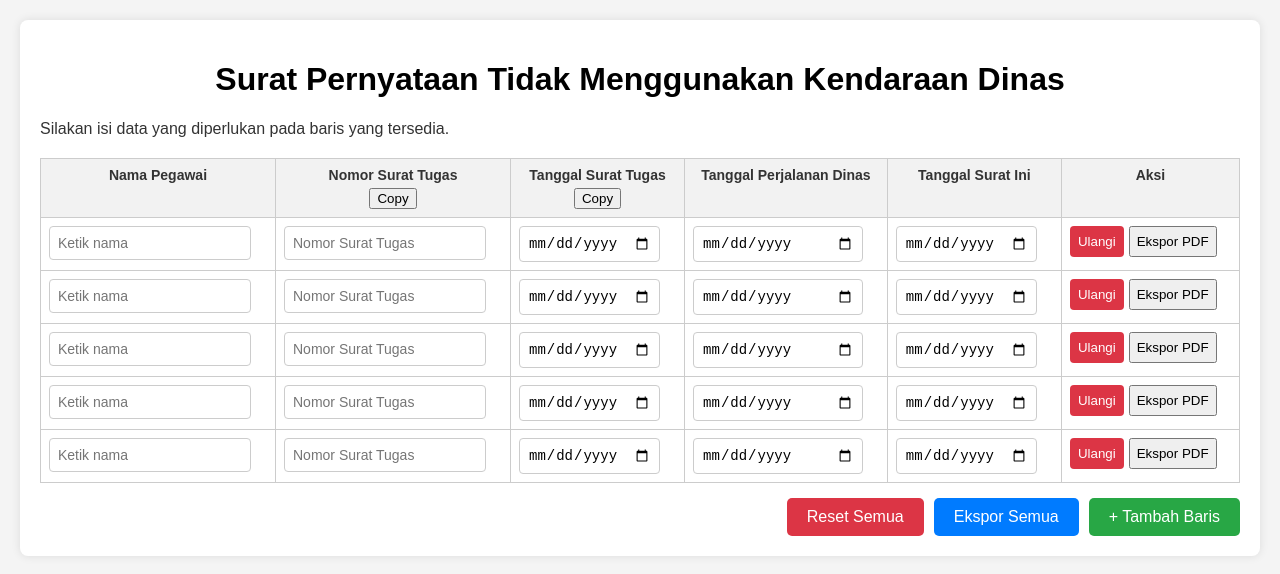
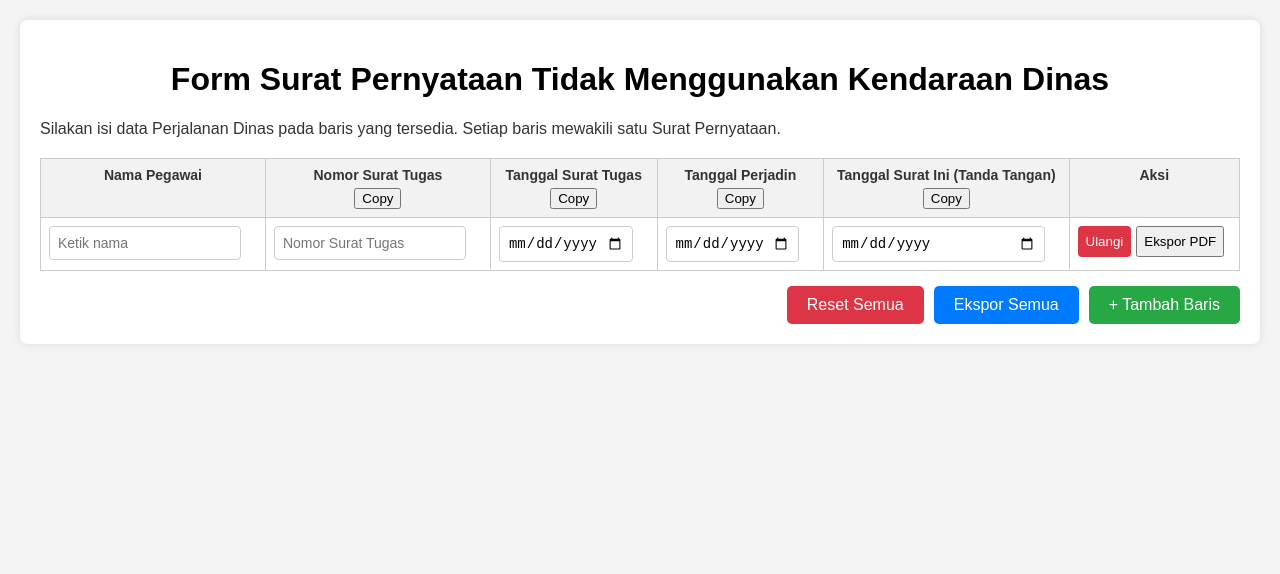
Before and after one commit to reyrompascode/surattidakmenggunakankendaraandinas, a plain HTML site: page index.html in a window 1280 px wide. Drawn offline with nearby package versions, Linux system fonts and the light colour scheme.

Commit message:
Update index.html

```diff
--- a/index.html
+++ b/index.html
@@ -3,19 +3,21 @@
   <head>
     <meta charset="UTF-8" />
     <meta name="viewport" content="width=device-width, initial-scale=1.0" />
-    <title>Surat Pernyataan Tidak Menggunakan Kendaraan Dinas</title>
+    <title>
+      Generator Surat Pernyataan Non-Kendaraan Dinas BPS Kota Jakarta Barat
+    </title>
 
-    <!-- pdfmake -->
-    <script src="https://cdnjs.cloudflare.com/ajax/libs/pdfmake/0.2.7/pdfmake.min.js"></script>
-    <script src="https://cdnjs.cloudflare.com/ajax/libs/pdfmake/0.2.7/vfs_fonts.js"></script>
+    <script src="https://cdnjs.cloudflare.com/ajax/libs/jspdf/2.5.1/jspdf.umd.min.js"></script>
 
-    <!-- CSS -->
     <link rel="stylesheet" href="style.css" />
   </head>
   <body>
     <div class="container" id="form-container">
-      <h1>Surat Pernyataan Tidak Menggunakan Kendaraan Dinas</h1>
-      <p>Silakan isi data yang diperlukan pada baris yang tersedia.</p>
+      <h1>Form Surat Pernyataan Tidak Menggunakan Kendaraan Dinas</h1>
+      <p>
+        Silakan isi data Perjalanan Dinas pada baris yang tersedia. Setiap baris
+        mewakili satu Surat Pernyataan.
+      </p>
 
       <div class="form-table-wrapper">
         <table class="form-table">
@@ -32,8 +34,18 @@
                 <br />
                 <button type="button" id="copy-tgl-surat-btn">Copy</button>
               </th>
-              <th>Tanggal Perjalanan Dinas</th>
-              <th>Tanggal Surat Ini</th>
+              <th>
+                Tanggal Perjadin
+                <br />
+                <button type="button" id="copy-tgl-kegiatan-btn">Copy</button>
+              </th>
+              <th>
+                Tanggal Surat Ini (Tanda Tangan)
+                <br />
+                <button type="button" id="copy-tgl-surat-pernyataan-btn">
+                  Copy
+                </button>
+              </th>
               <th>Aksi</th>
             </tr>
           </thead>
@@ -47,8 +59,6 @@
         <button type="button" id="add-row-button">+ Tambah Baris</button>
       </div>
     </div>
-
-    <script src="data.js"></script>
     <script src="script.js"></script>
   </body>
 </html>
```
